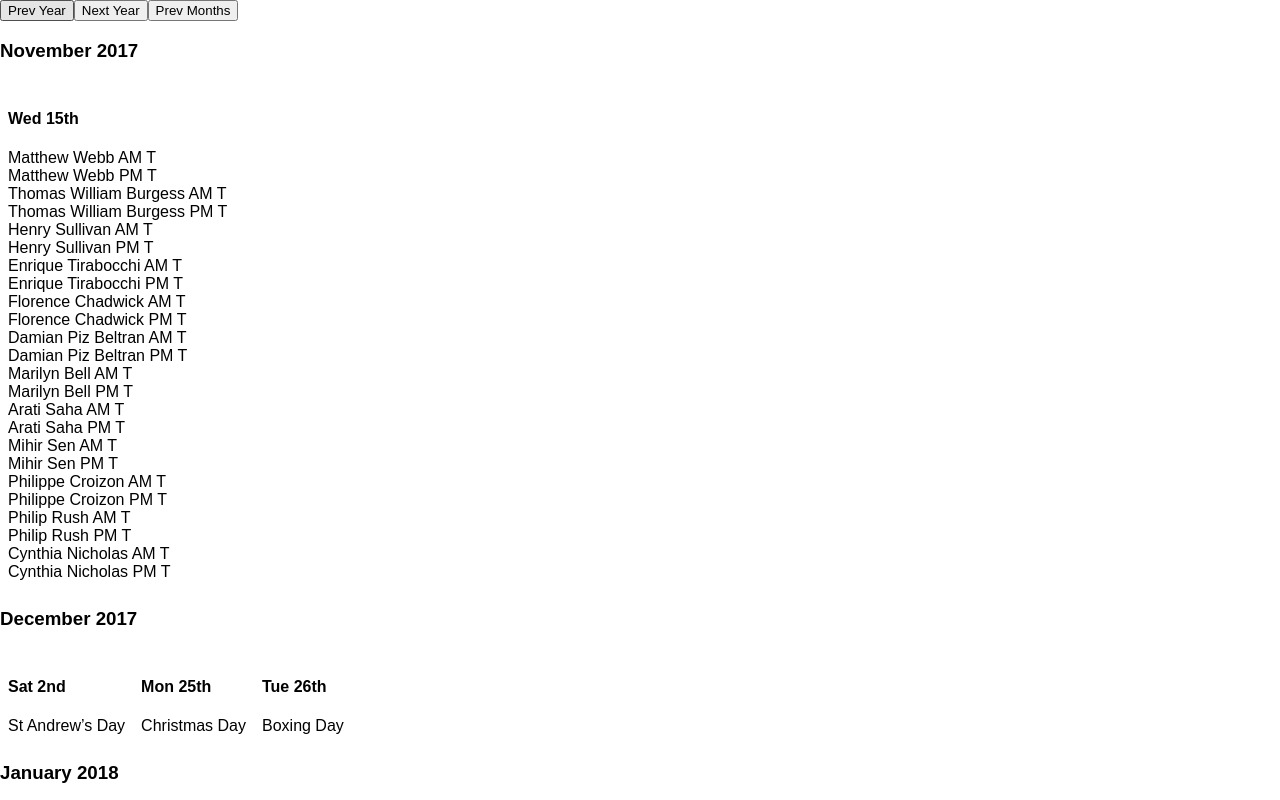
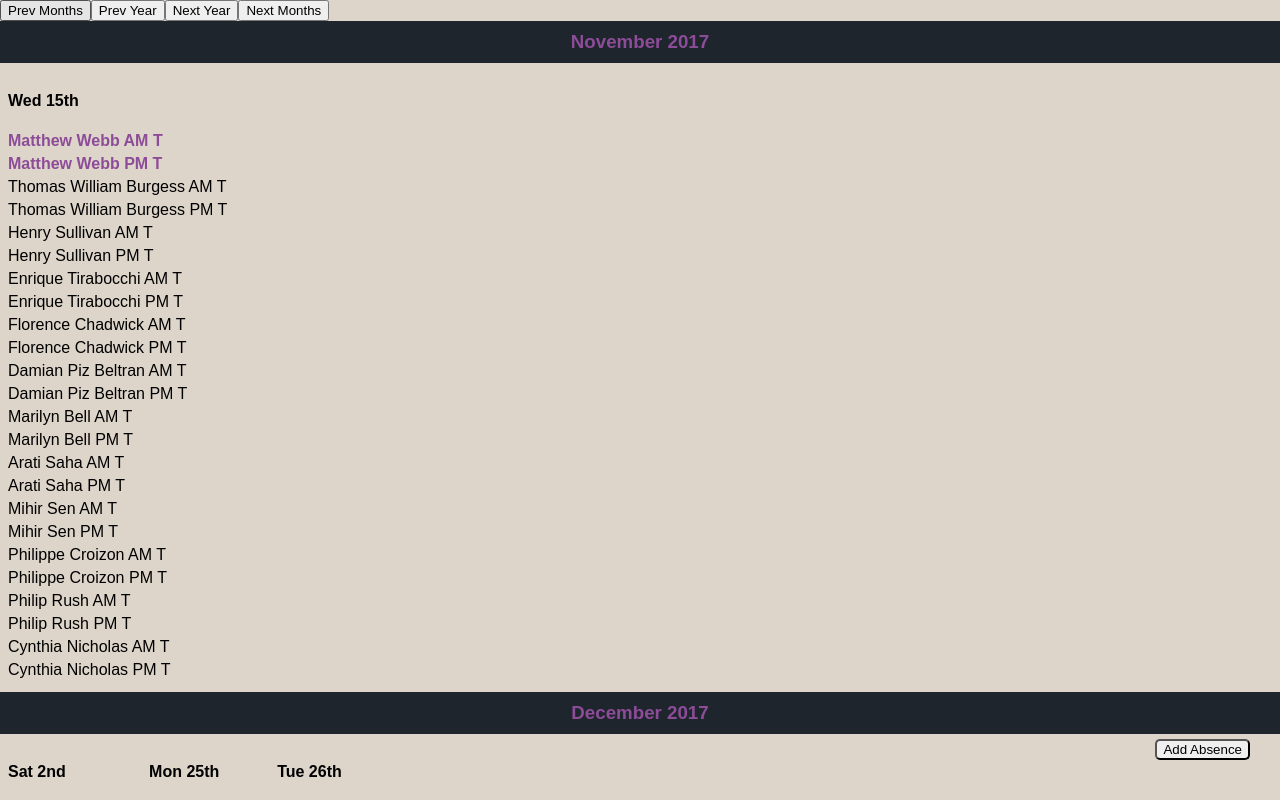
Before and after one commit to CJHunter91/absentee_manager, a React (Create React App) app: page / in a window 1280 px wide. Shown: the top 800 px of the page. Built offline with nearby package versions, Linux system fonts and the light colour scheme.

Commit message:
sorts public holidays and absence dates and add user/pholiday highlight

```diff
--- a/src/App.css
+++ b/src/App.css
@@ -1,7 +1,12 @@
+body{
+	background-color: #DDD5CA;
+}
+
 #absentee-render{
 	display: flex;
 	white-space: nowrap;
 	overflow-y: scroll;
+	width: 100%;
 }
 
 
@@ -10,11 +15,40 @@ ul, li{
 	padding: 0px;
 	margin: 0px;
 }
-
 .day{
 	margin: 8px;
+}
+
+.day li{
+	margin: 5px 0px;
+}
+
+.month h3{
+	text-align: center;
+	padding: 10px;
+	margin: 0px;
+	color:#8D4C98;
+	background-color: #1E252D;
+
+}
+
+.pholiday{
+	font-weight: bold;
+	color: #8D4C98;
+}
+
+.user{
+	color: #8D4C98;
+	font-weight: bold;
 }
 
 .month-days{
 	display: flex;
 }
+
+#new-absence{
+	position: fixed;
+	border-radius: 5px;
+	bottom: 40px;
+	right: 30px
+}
--- a/src/components/MonthView.jsx
+++ b/src/components/MonthView.jsx
@@ -49,7 +49,7 @@ class MonthView extends Component{
 					{day.map((absence, index)=>{
 						if(absence.title){
 							return(
-								<li key={index} onClick={()=>{this.props.absenceClick({
+								<li className="pholiday" key={index} onClick={()=>{this.props.absenceClick({
 							userid:1,
 							date:absence.date,
 							unit:absence.unit,
@@ -59,14 +59,20 @@ class MonthView extends Component{
 								</li>
 								)
 						}
-						else{
+						else if(absence.userid === this.props.userID){
 							return(
-								<li key={index} onClick={()=>{this.props.absenceClick({
+								<li className="user" key={index} onClick={()=>{this.props.absenceClick({
 							userid:absence.userid,
 							date:absence.date,
 							unit:absence.unit,
 							value:absence.value
 						})}}>
+								{absence.name} {absence.unit} {absence.value}
+								</li>
+								)}
+						else{
+							return(
+								<li key={index}>
 								{absence.name} {absence.unit} {absence.value}
 								</li>
 								)}
--- a/src/containers/Agenda.jsx
+++ b/src/containers/Agenda.jsx
@@ -65,11 +65,11 @@ class Agenda extends Component{
 	})
 
 
-		return this.sortAbsenteeDates(filteredDates)
+		return filteredDates
 	}
 
 	holidaysAndAbsentees(date){
-		return this.getAbsenteeDates(date).concat(this.getPublicHolidays(date))
+		return this.sortAbsenteeDates(this.getAbsenteeDates(date).concat(this.getPublicHolidays(date)))
 	}
 
 	sortAbsenteeDates(dates){
@@ -219,7 +219,8 @@ submitAbsenceData(e){
 				<section key={i} className="month">
 				<h3>{this.getMonthYearFormat(date)}</h3>
 				<article className="month-days">
-				<DateView absenceClick={this.clickAbsenceData} getAbsenteeDates={this.holidaysAndAbsentees}
+				<DateView absenceClick={this.clickAbsenceData}
+				getAbsenteeDates={this.holidaysAndAbsentees}
 				date={date}
 				userID={this.state.absenceData.userid}
 				/>
@@ -242,9 +243,10 @@ submitAbsenceData(e){
 	render(){
 		return(
 			<section id="agenda">
+			<button id="prev-month" className="prev button" onClick={this.updateMonth}>Prev Months</button>
 			<button id="prev-year" className="prev button" onClick={this.updateYear}>Prev Year</button>
 			<button id="next-year" className="next button" onClick={this.updateYear}>Next Year</button>
-			<button id="prev-year" className="prev button" onClick={this.updateMonth}>Prev Months</button>
+			<button id="next-month" className="next button" onClick={this.updateMonth}>Next Months</button>
 			{this.renderThreeMonths()}
 			<UserInput isOpen={this.state.isModalOpen}
 			closeModal={this.closeModal}
@@ -253,7 +255,6 @@ submitAbsenceData(e){
 			submitData={this.submitAbsenceData}
 			clash={this.state.clash}
 			/>
-			<button id="next-year" className="next button" onClick={this.updateMonth}>Next Months</button>
 			<button id="new-absence" className="new button" onClick={this.openModal}>Add Absence</button>
 			</section>
 			)
```
